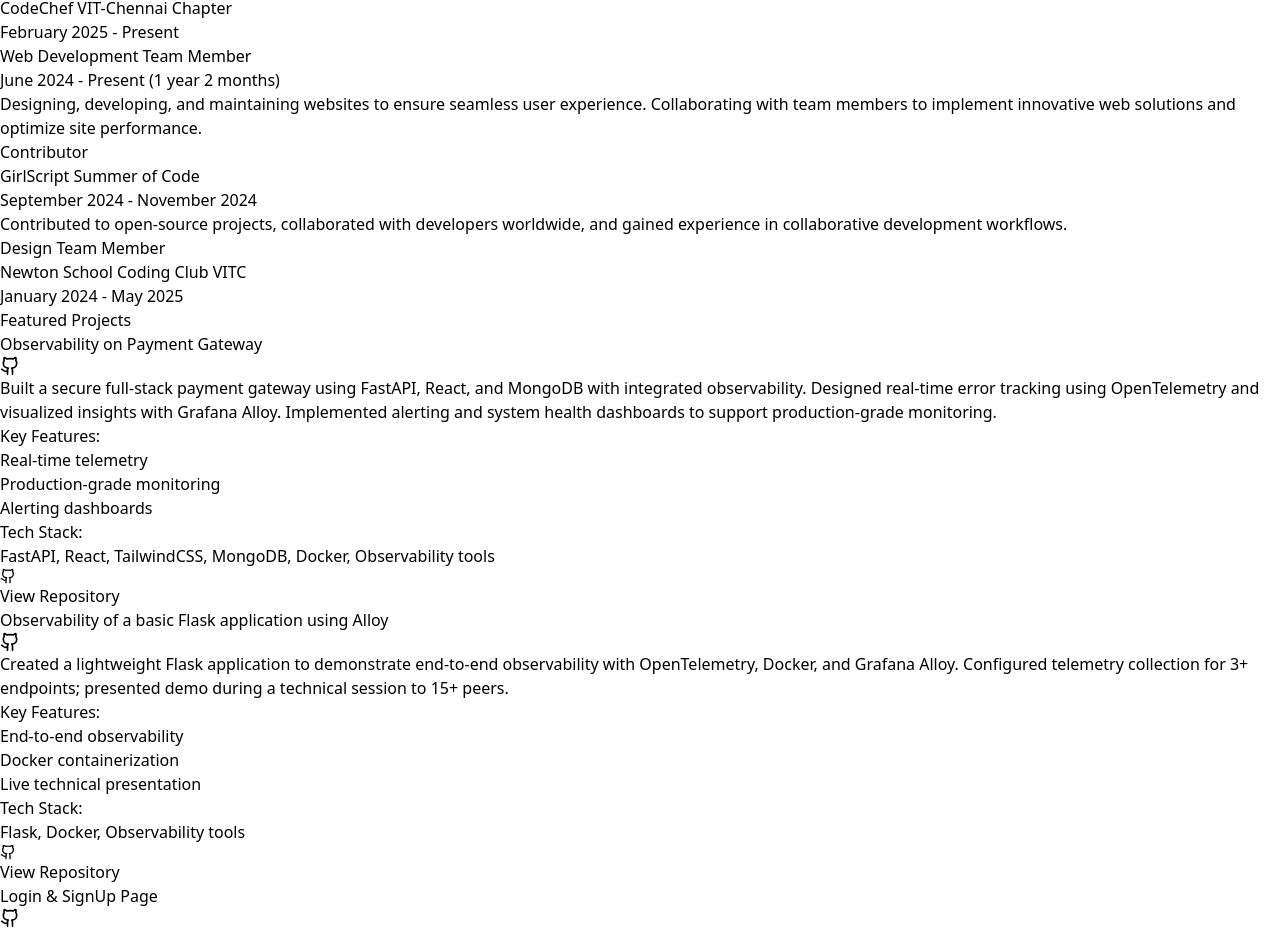
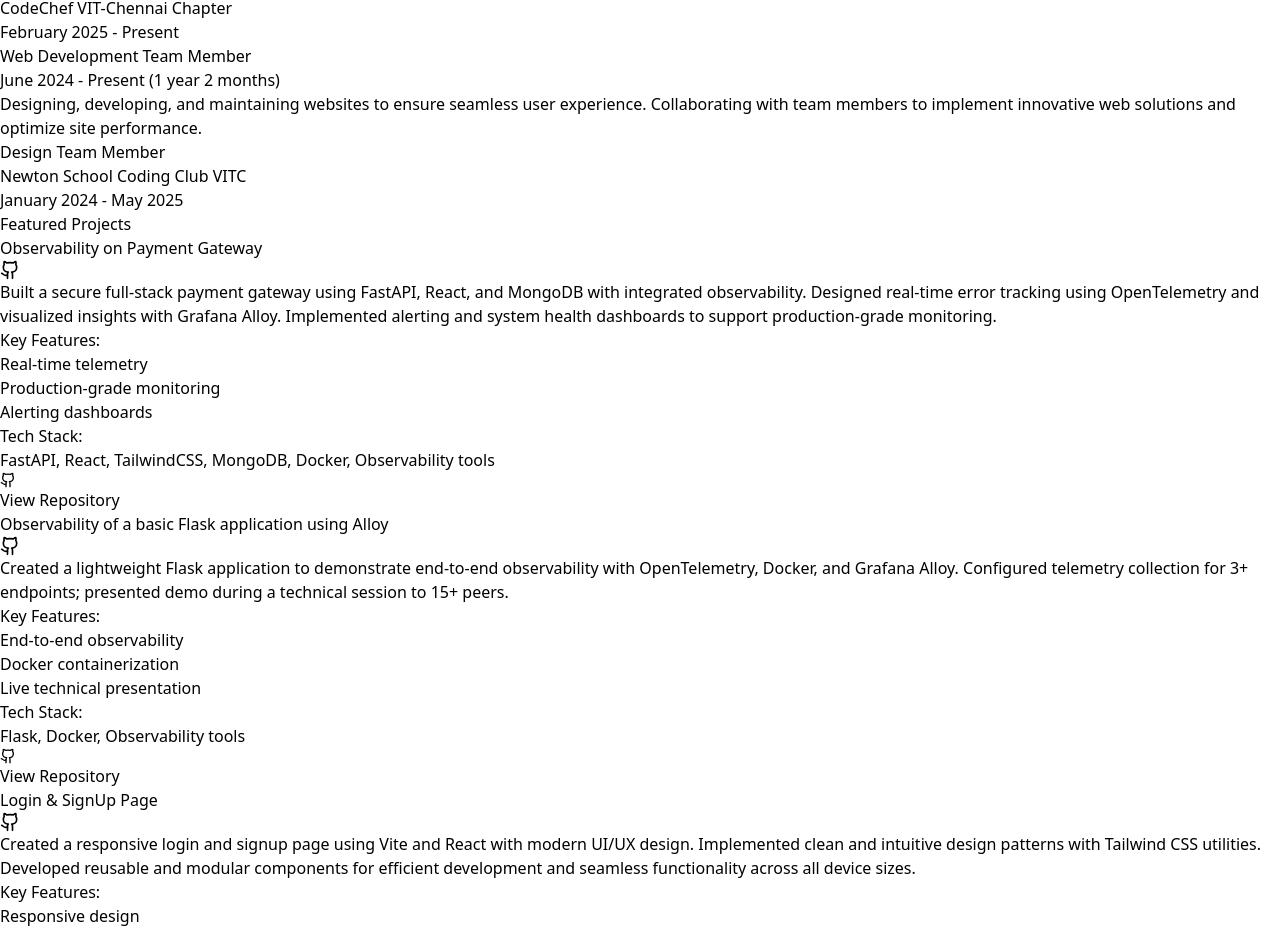
Before and after one commit to Sushindh/Portfolio, a React (Vite) app: page / in a window 1280 px wide. Shown: the part 910-1842 px from the top of the page. Built offline with nearby package versions, Linux system fonts and the light colour scheme.

Commit message:
changed exp

```diff
--- a/src/App.jsx
+++ b/src/App.jsx
@@ -274,22 +274,6 @@
               <p className="text-gray-300">
                 Designing, developing, and maintaining websites to ensure seamless user experience.
                 Collaborating with team members to implement innovative web solutions and optimize site performance.
-              </p>
-            </div>
-
-            {/* GirlScript Experience */}
-            <div className="bg-gray-800/50 p-6 rounded-lg border border-gray-700 hover:border-green-500/50 transition-all duration-300">
-              <div className="flex flex-col md:flex-row md:items-center md:justify-between mb-4">
-                <div>
-                  <h3 className="text-xl font-semibold text-green-400">Contributor</h3>
-                  <p className="text-gray-300">GirlScript Summer of Code</p>
-                </div>
-                <span className="text-gray-400 bg-gray-700 px-3 py-1 rounded-full text-sm mt-2 md:mt-0">
-                  September 2024 - November 2024
-                </span>
-              </div>
-              <p className="text-gray-300">
-                Contributed to open-source projects, collaborated with developers worldwide, and gained experience in collaborative development workflows.
               </p>
             </div>
 
```
